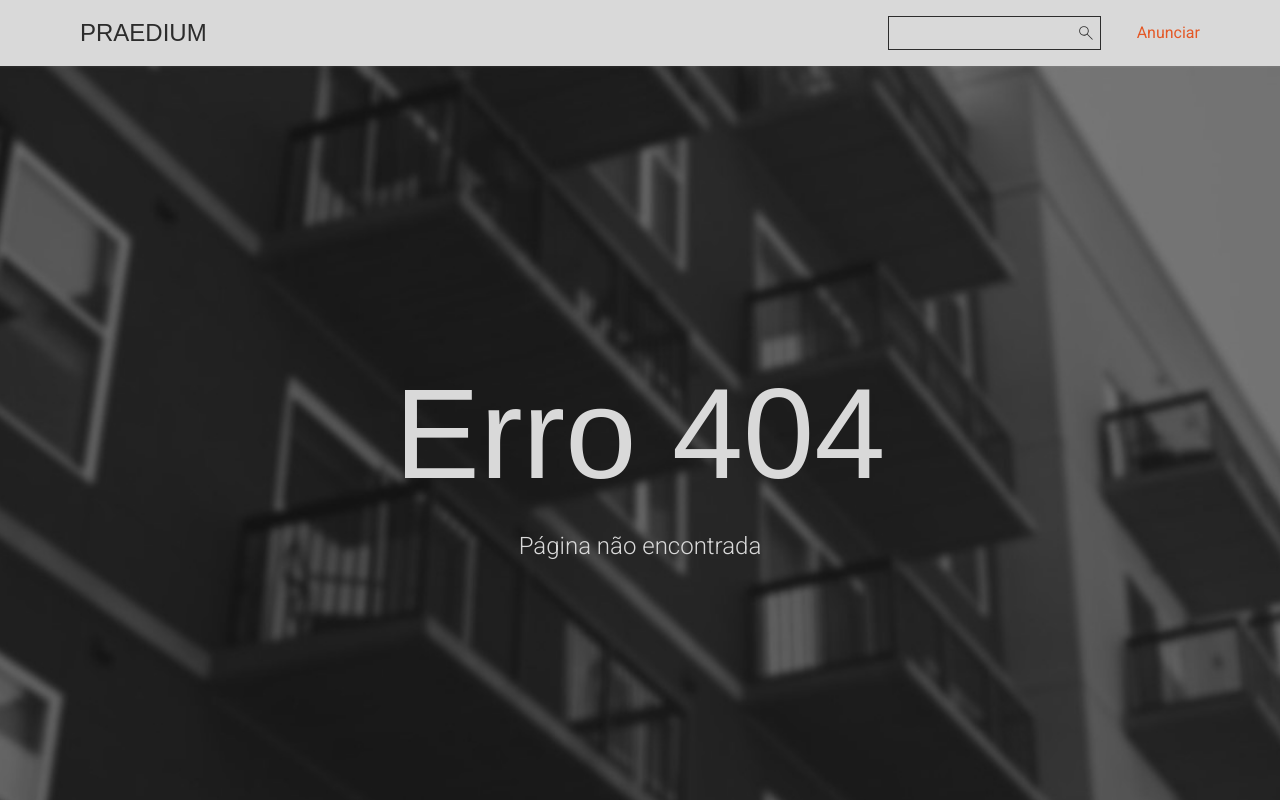
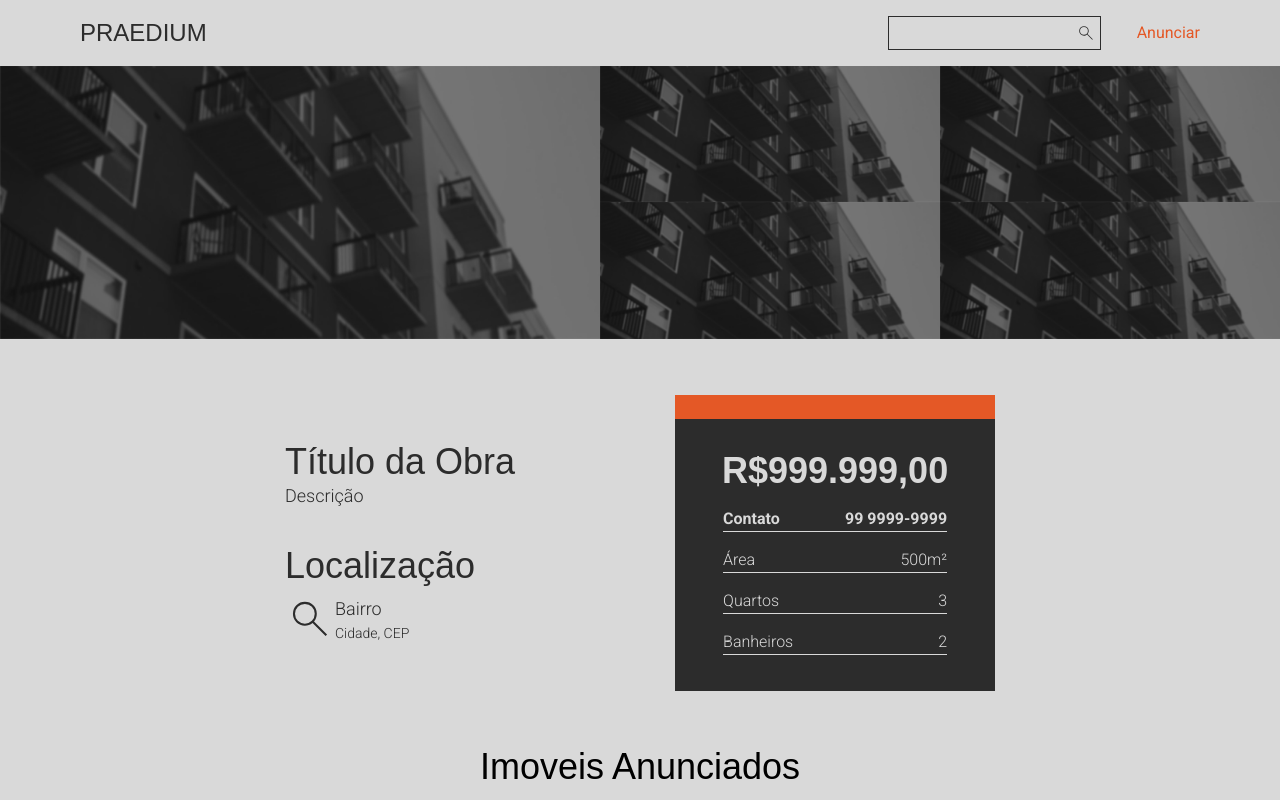
Before and after one commit to izuca/Praedium, a Next.js app in the folder frontend/: page /imoveis/1 in a window 1280 px wide. Before the commit this address had no page. Shown: the top 800 px of the page. Built offline with nearby package versions, Linux system fonts and the light colour scheme; a web font is replaced by a local one.

Commit message:
Pag do Imovel

```diff
--- /dev/null
+++ b/frontend/src/app/imoveis/[imovelId]/page.tsx
@@ -0,0 +1,78 @@
+import ImoveisList from "@/components/imoveisList";
+import Image from "next/image";
+import Stats from "@/components/stats";
+
+export default function ImovelId({ params }: { params: { imovelId: string } }) {
+  return (
+    <div className="flex flex-col gap-14 items-center pb-14">
+      <div className="flex gap-0">
+        <Image
+          src="/hero_background.jpg"
+          alt="teste"
+          width={600}
+          height={600}
+        />
+        <div className="grid-cols-2 hidden lg:grid">
+          <Image
+            src="/hero_background.jpg"
+            alt="teste"
+            width={200}
+            height={200}
+            className="w-fit"
+          />
+          <Image
+            src="/hero_background.jpg"
+            alt="teste"
+            width={200}
+            height={200}
+            className="w-fit"
+          />
+          <Image
+            src="/hero_background.jpg"
+            alt="teste"
+            width={200}
+            height={200}
+            className="w-fit"
+          />
+          <Image
+            src="/hero_background.jpg"
+            alt="teste"
+            width={200}
+            height={200}
+            className="w-fit"
+          />
+        </div>
+      </div>
+      <div className="hero flex justify-center text-black gap-40">
+        <div className="flex flex-col gap-9">
+          <div className="flex flex-col text-center px-12 lg:px-0 lg:text-left">
+            <h3 className="font-serif text-4xl ">Título da Obra</h3>
+            <p className="text-lg font-light ">Descrição</p>
+          </div>
+          <div className="flex flex-col gap-2">
+            <h3 className="font-serif text-4xl ">Localização</h3>
+            <div className="flex flex-row items-center text-center px-12 lg:px-0 lg:text-left">
+              <svg
+                xmlns="http://www.w3.org/2000/svg"
+                width="50px"
+                height="50px"
+                viewBox="0 0 24 24"
+              >
+                <path
+                  fill="#2c2c2c"
+                  d="m19.485 20.154l-6.262-6.262q-.75.639-1.725.989t-1.96.35q-2.402 0-4.066-1.663T3.808 9.503T5.47 5.436t4.064-1.667t4.068 1.664T15.268 9.5q0 1.042-.369 2.017t-.97 1.668l6.262 6.261zM9.539 14.23q1.99 0 3.36-1.37t1.37-3.361t-1.37-3.36t-3.36-1.37t-3.361 1.37t-1.37 3.36t1.37 3.36t3.36 1.37"
+                />
+              </svg>
+              <div className="flex flex-col">
+                <p className="text-lg font-light ">Bairro</p>
+                <p className="text-sm font-light ">Cidade, CEP</p>
+              </div>
+            </div>
+          </div>
+        </div>
+        <Stats valor="999.999,00" contato="99 9999-9999" area={500} quartos={3} banheiros={2}/>
+      </div>
+      <ImoveisList/>
+    </div>
+  );
+}
--- /dev/null
+++ b/frontend/src/app/imoveis/page.tsx
@@ -0,0 +1,3 @@
+export default function Imoveis(){
+    return <h1>Copiar da pag após pesquisa</h1>
+}
--- a/frontend/src/components/imoveisList.tsx
+++ b/frontend/src/components/imoveisList.tsx
@@ -4,7 +4,7 @@ interface ImovelCardProps {
     className?: string
 }
 
-export default function ImoveisList({ className} : ImovelCardProps ){
+export default function ImoveisList({ className } : ImovelCardProps ){
     return(
         <div className={`flex flex-col items-center gap-10 px-32 ${className}`}>
             <h3 className="font-serif text-4xl ">Imoveis Anunciados</h3>
--- a/frontend/src/components/navbar.tsx
+++ b/frontend/src/components/navbar.tsx
@@ -1,7 +1,9 @@
+
+
 export default function Navbar() {
   return (
     <div className="flex items-center justify-between py-4 mx-20 ">
-        <a href="" className="font-serif font-normal text-2xl text-black ">
+        <a href="/" className="font-serif font-normal text-2xl text-black ">
           PRAEDIUM
         </a>
       <div className="flex gap-9 items-center">
--- /dev/null
+++ b/frontend/src/components/stats.tsx
@@ -0,0 +1,38 @@
+interface statsProps {
+ valor : string,
+ contato: string,
+ area : number,
+ quartos: number,
+ banheiros: number,
+ className?: string
+}
+
+export default function Stats({valor, contato, area, quartos, banheiros, className}: statsProps) {
+  return (
+    <div className="bg-black flex flex-col gap-8 w-80">
+      <div className="bg-orange h-6" />
+      <div className="flex flex-col justify-center pb-9 gap-4">
+        <h2 className="text-white-600 text-4xl font-serif font-bold text-center">
+          R${valor}
+        </h2>
+        <div className="flex flex-row justify-between border-white-600 border-b font-bold mx-12">
+            <span className="text-white-600">Contato</span>
+            <span className="text-white-600">{contato}</span>
+        </div>
+        <div className="flex flex-row justify-between border-white-600 border-b mx-12 font-light">
+            <span className="text-white-600">Área</span>
+            <span className="text-white-600">{area}m²</span>
+        </div>
+        <div className="flex flex-row justify-between border-white-600 border-b mx-12 font-light">
+            <span className="text-white-600">Quartos</span>
+            <span className="text-white-600">{quartos}</span>
+        </div>
+        <div className="flex flex-row justify-between border-white-600 border-b mx-12 font-light">
+            <span className="text-white-600">Banheiros</span>
+            <span className="text-white-600">{banheiros}</span>
+        </div>
+
+      </div>
+    </div>
+  );
+}
```
Also changed, not shown: frontend/public/local.svg (added).
